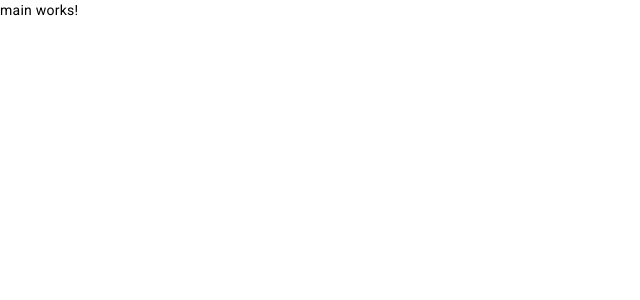
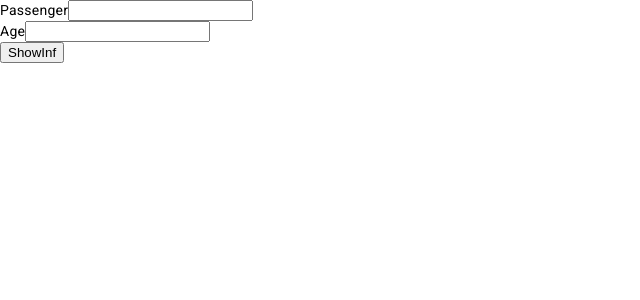
Before and after one commit to SergeiKuznetsov9/AngularStudy, an Angular app: page / in a window 1280 px wide. Shown: the top 300 px of the page, without its empty margins (0-640 px from the left). Built offline with nearby package versions, Linux system fonts and the light colour scheme.

Commit message:
first commit

```diff
--- a/src/app/app.module.ts
+++ b/src/app/app.module.ts
@@ -5,6 +5,7 @@ import { AppRoutingModule } from './app-routing.module';
 import { AppComponent } from './app.component';
 import { BrowserAnimationsModule } from '@angular/platform-browser/animations';
 import { MainComponent } from './components/main/main.component';
+import { ReactiveFormsModule }   from '@angular/forms';
 
 @NgModule({
   declarations: [
@@ -14,7 +15,8 @@ import { MainComponent } from './components/main/main.component';
   imports: [
     BrowserModule,
     AppRoutingModule,
-    BrowserAnimationsModule
+    BrowserAnimationsModule,
+    ReactiveFormsModule
   ],
   providers: [],
   bootstrap: [AppComponent]
--- a/src/app/components/main/main.component.html
+++ b/src/app/components/main/main.component.html
@@ -1 +1,12 @@
-<p>main works!</p>
+<form [formGroup]="myForm" novalidate>
+  <div>
+    <label>Passenger</label>
+    <input type="text" formControlName="passenger" />
+  </div>
+
+  <div>
+    <label>Age</label>
+    <input type="number" formControlName="passengerAge" />
+  </div>
+</form>
+<button (click)="showInf()">ShowInf</button>
--- a/src/app/components/main/main.component.ts
+++ b/src/app/components/main/main.component.ts
@@ -1,4 +1,5 @@
 import { Component } from '@angular/core';
+import { FormBuilder, FormGroup } from '@angular/forms';
 
 @Component({
   selector: 'app-main',
@@ -7,4 +8,22 @@ import { Component } from '@angular/core';
 })
 export class MainComponent {
 
+  myForm!: FormGroup;
+
+
+  constructor(private fb: FormBuilder) {
+    this._createForm()
+  }
+
+  private _createForm() {
+    this.myForm = this.fb.group({
+      passenger: '',
+      passengerAge: ''
+    })
+  }
+
+  showInf() {
+    console.log(this.myForm.value)
+  }
+
 }
```
